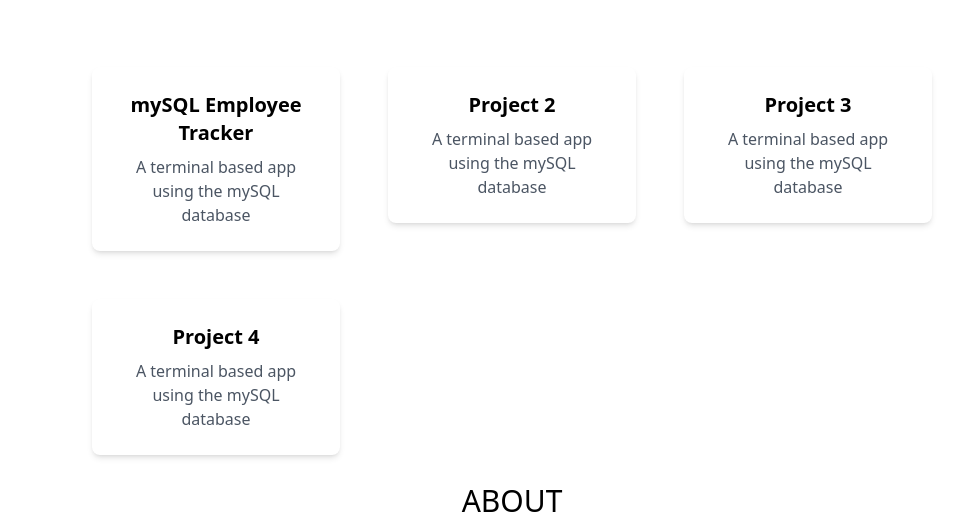
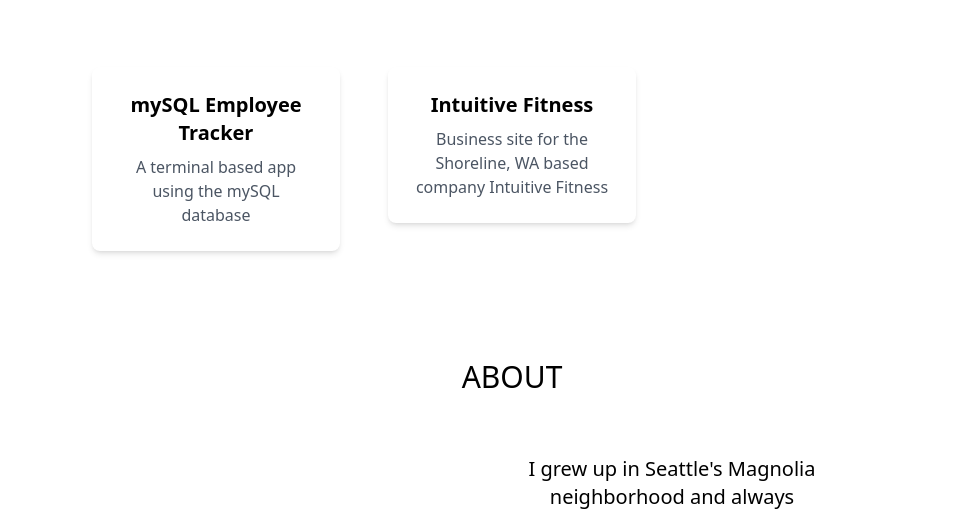
Before and after one commit to alexh3422/alexhport2024, a React (Vite) app: page / in a window 1280 px wide. Shown: the part 825-1339 px from the top of the page, without its empty margins (128-1089 px from the left). Built offline with nearby package versions, Linux system fonts and the light colour scheme.

Commit message:
updated project array and adjusted margins for each section bottom

```diff
--- a/src/layouts/PageAbout.tsx
+++ b/src/layouts/PageAbout.tsx
@@ -5,7 +5,7 @@
     <>
       <div
         id="about"
-        className="flex flex-col justify-center align-center text-center"
+        className="flex flex-col justify-center align-center text-center mb-20"
       >
         <div className="text-3xl mb-10">
           <h1>ABOUT</h1>
--- a/src/layouts/PageContact.tsx
+++ b/src/layouts/PageContact.tsx
@@ -3,7 +3,7 @@
     <>
       <div
         id="contact"
-        className="flex flex-col justify-center align-center text-center mt-20 p-8"
+        className="flex flex-col justify-center align-center text-center mt-20 p-8 mb-20"
       >
         <div className="text-3xl mb-10">
           <h1>CONTACT</h1>
--- a/src/layouts/PageProjects.tsx
+++ b/src/layouts/PageProjects.tsx
@@ -10,21 +10,9 @@
     },
     {
       id: 2,
-      title: `Project 2`,
-      description: `A terminal based app using the mySQL database`,
-      link: `https://github.com/alexh3422/sqlEmployeeTracker`,
-    },
-    {
-      id: 3,
-      title: `Project 3`,
-      description: `A terminal based app using the mySQL database`,
-      link: `https://github.com/alexh3422/sqlEmployeeTracker`,
-    },
-    {
-      id: 4,
-      title: `Project 4`,
-      description: `A terminal based app using the mySQL database`,
-      link: `https://github.com/alexh3422/sqlEmployeeTracker`,
+      title: `Intuitive Fitness`,
+      description: `Business site for the Shoreline, WA based company Intuitive Fitness`,
+      link: `https://intuitive-fitness-9mc7rn870-alexh34222s-projects.vercel.app/`,
     },
   ];
 
@@ -36,7 +24,7 @@
     <>
       <div
         id="projects"
-        className="flex flex-col justify-center align-center text-center mt-20"
+        className="flex flex-col justify-center align-center text-center mt-20 mb-20"
       >
         <div className="text-3xl mb-10">
           <h1>MY PROJECTS</h1>
```
